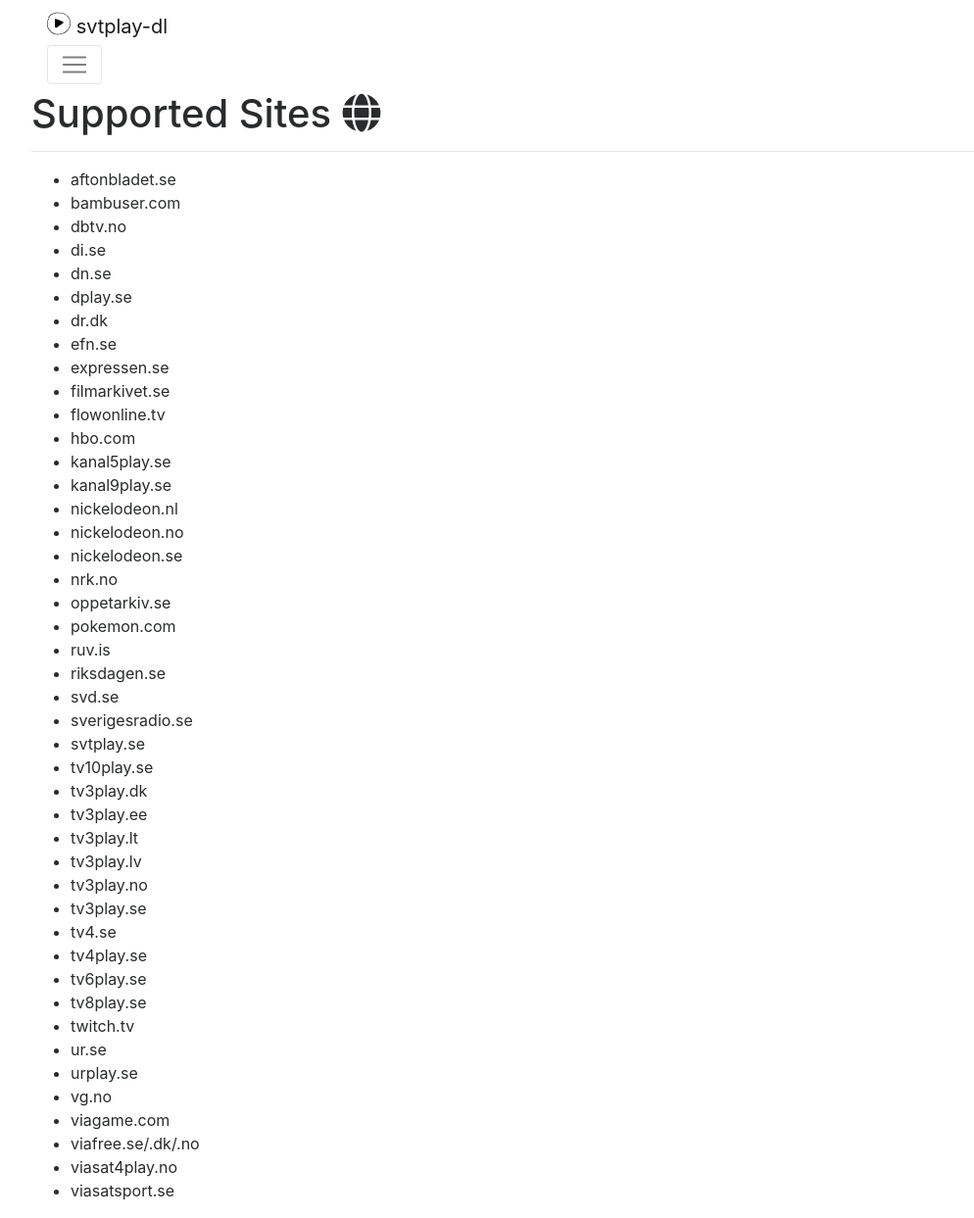
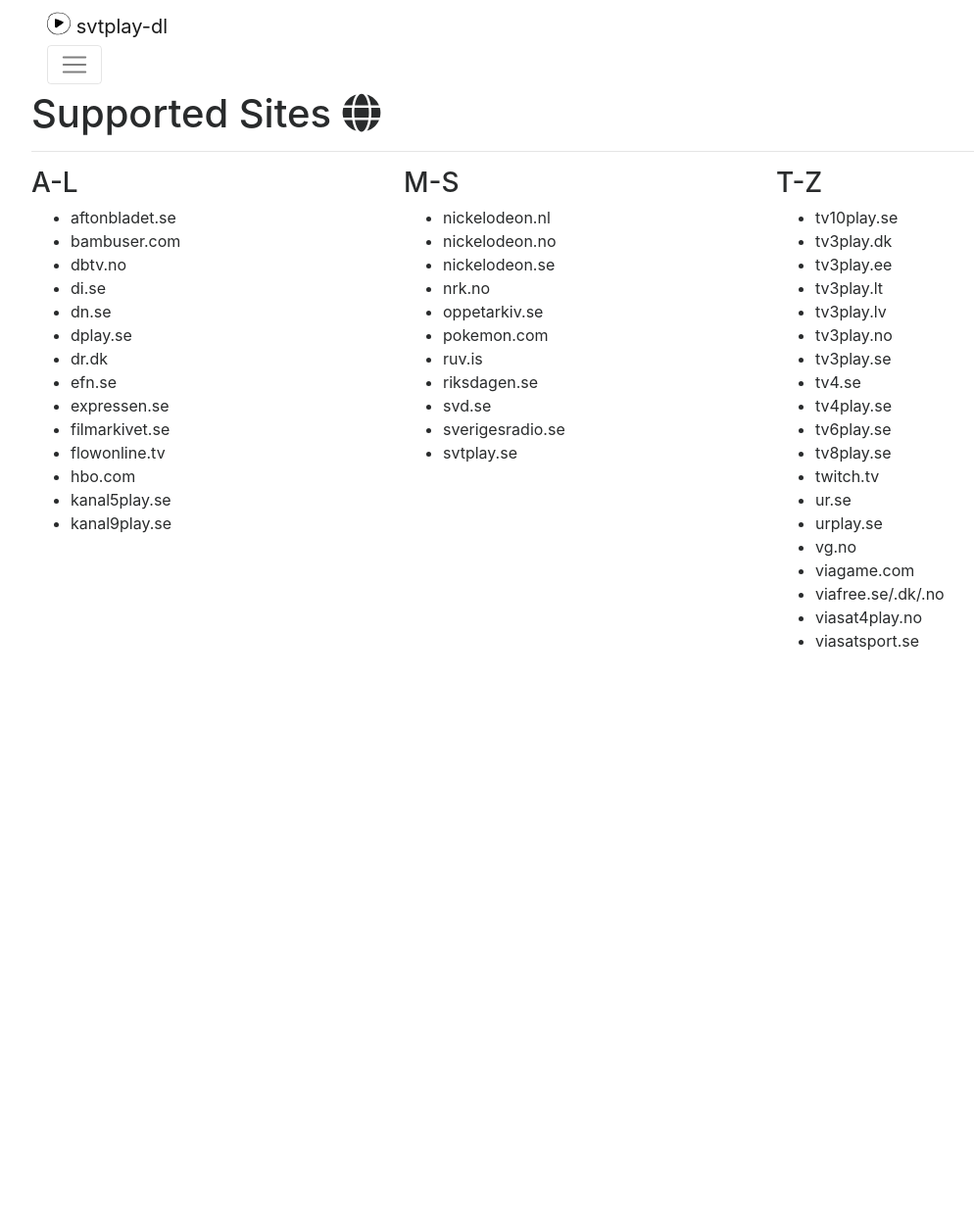
Before and after one commit to svtplay-dl/svtplay-dl.github.io, a Jekyll site: the page built from sites.md, in a window 1280 px wide. Shown: the whole page at 98% size, without its empty margins (53-1047 px from the left). Built offline with Jekyll 4.4.1, drawn with Linux system fonts in a browser that asks for light colours; nearby versions of some CDN libraries; after the commit the page ends 1200 px from its top, so only the background shows below that.

Commit message:
test layout

```diff
--- a/sites.md
+++ b/sites.md
@@ -5,47 +5,64 @@ description: Current supported sites for svtplay-dl
 fa-icon: fas fa-globe
 permalink: /sites/
 ---
-* aftonbladet.se
-* bambuser.com
-* dbtv.no
-* di.se
-* dn.se
-* dplay.se
-* dr.dk
-* efn.se
-* expressen.se
-* filmarkivet.se
-* flowonline.tv
-* hbo.com
-* kanal5play.se
-* kanal9play.se
-* nickelodeon.nl
-* nickelodeon.no
-* nickelodeon.se
-* nrk.no
-* oppetarkiv.se
-* pokemon.com
-* ruv.is
-* riksdagen.se
-* svd.se
-* sverigesradio.se
-* svtplay.se
-* tv10play.se
-* tv3play.dk
-* tv3play.ee
-* tv3play.lt
-* tv3play.lv
-* tv3play.no
-* tv3play.se
-* tv4.se
-* tv4play.se
-* tv6play.se
-* tv8play.se
-* twitch.tv
-* ur.se
-* urplay.se
-* vg.no
-* viagame.com
-* viafree.se/.dk/.no
-* viasat4play.no
-* viasatsport.se
+<div class="row">
+<div class="col-md-4">
+<h3>A-L</h3>
+<ul>
+<li>aftonbladet.se</li>
+<li>bambuser.com</li>
+<li>dbtv.no</li>
+<li>di.se</li>
+<li>dn.se</li>
+<li>dplay.se</li>
+<li>dr.dk</li>
+<li>efn.se</li>
+<li>expressen.se</li>
+<li>filmarkivet.se</li>
+<li>flowonline.tv</li>
+<li>hbo.com</li>
+<li>kanal5play.se</li>
+<li>kanal9play.se</li>
+</ul>
+</div>
+<div class="col-md-4">
+<h3>M-S</h3>
+<ul>
+<li>nickelodeon.nl</li>
+<li>nickelodeon.no</li>
+<li>nickelodeon.se</li>
+<li>nrk.no</li>
+<li>oppetarkiv.se</li>
+<li>pokemon.com</li>
+<li>ruv.is</li>
+<li>riksdagen.se</li>
+<li>svd.se</li>
+<li>sverigesradio.se</li>
+<li>svtplay.se</li>
+</ul>
+</div>
+<div class="col-md-4">
+<h3>T-Z</h3>
+<ul>
+<li>tv10play.se</li>
+<li>tv3play.dk</li>
+<li>tv3play.ee</li>
+<li>tv3play.lt</li>
+<li>tv3play.lv</li>
+<li>tv3play.no</li>
+<li>tv3play.se</li>
+<li>tv4.se</li>
+<li>tv4play.se</li>
+<li>tv6play.se</li>
+<li>tv8play.se</li>
+<li>twitch.tv</li>
+<li>ur.se</li>
+<li>urplay.se</li>
+<li>vg.no</li>
+<li>viagame.com</li>
+<li>viafree.se/.dk/.no</li>
+<li>viasat4play.no</li>
+<li>viasatsport.se</li>
+</ul>
+</div>
+</div>
```
